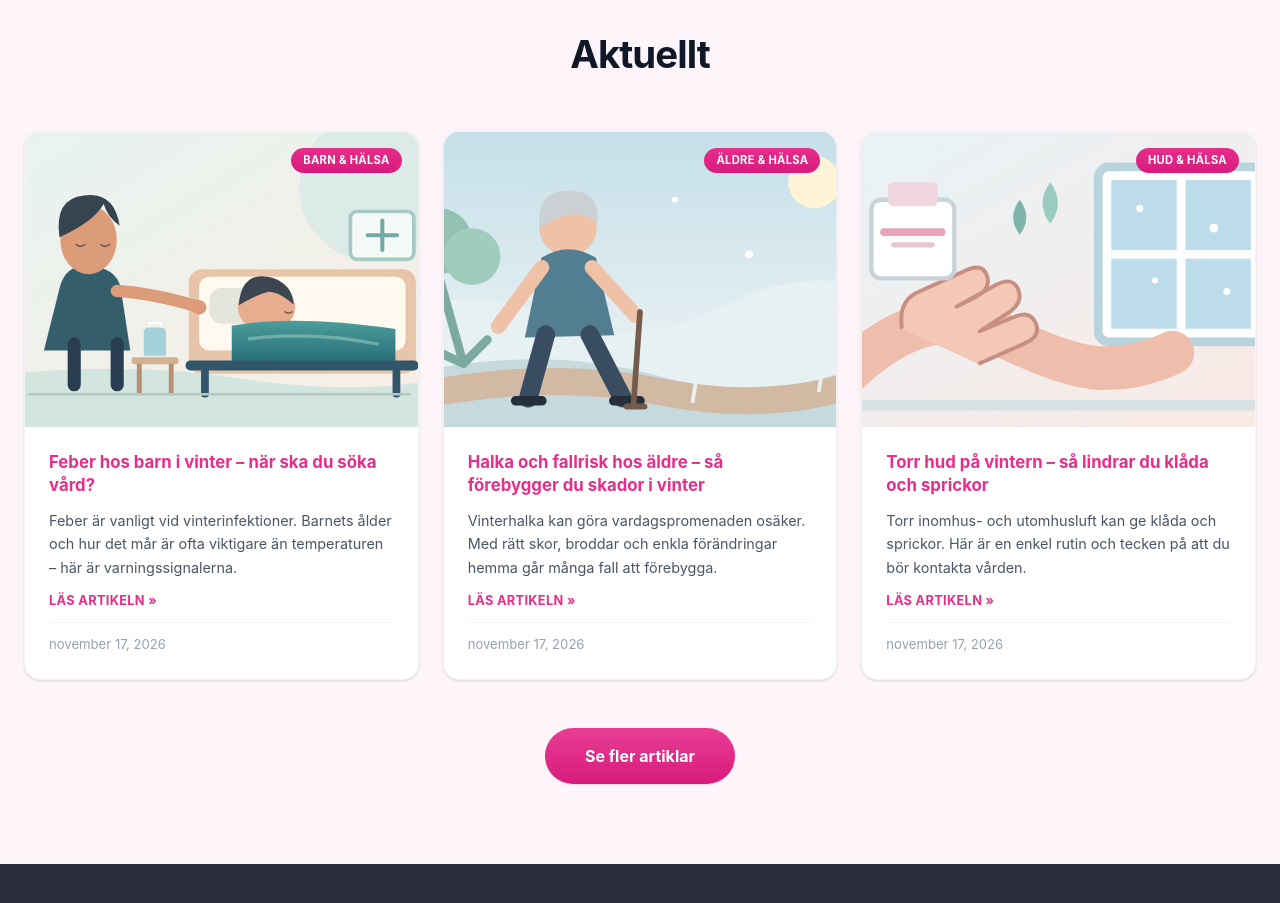
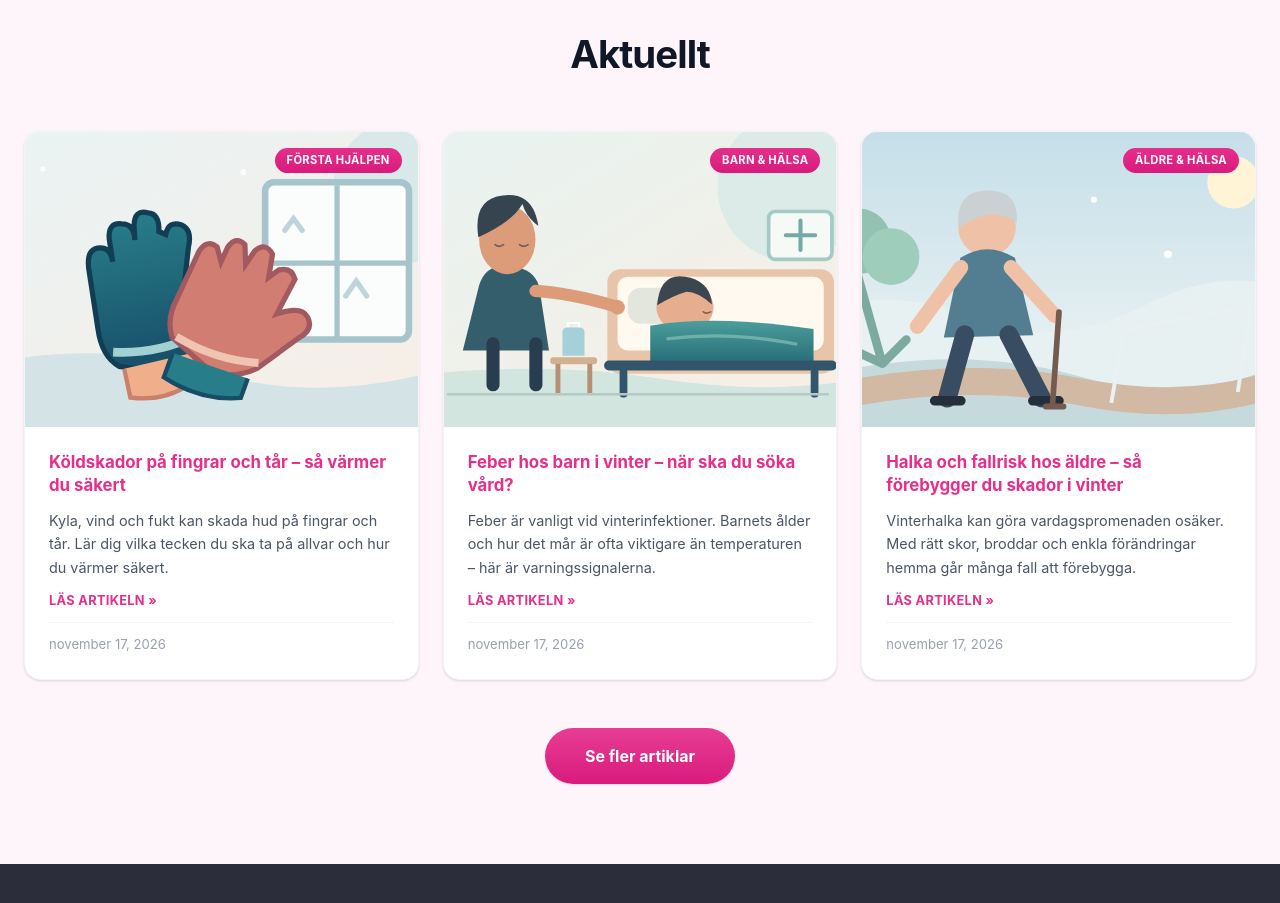
Before and after one commit to hannihalabi/hemlakare.se, a Next.js app: page / in a window 1280 px wide. Shown: the part 6960-7863 px from the top of the page. Built offline with nearby package versions, Linux system fonts and the light colour scheme.

Commit message:
feat(aktuellt): guide om köldskador och säker uppvärmning med originalillustration

```diff
--- /dev/null
+++ b/src/data/articles/koldskador-fingrar-tar-nar-soka-vard-vintern-2026.ts
@@ -0,0 +1,105 @@
+import type { Article } from "./types";
+
+const article: Article = {
+  "slug": "koldskador-fingrar-tar-nar-soka-vard-vintern-2026",
+  "title": "Köldskador på fingrar och tår – så värmer du säkert",
+  "h1": "Domnade fingrar eller tår i kylan? Så gör du",
+  "seoTitle": "Köldskador och förfrysning – symtom och första hjälpen",
+  "metaDescription": "Vita, domnade fingrar eller tår efter kyla? Lär dig värma försiktigt, undvika vanliga misstag och känna igen köldskador som kräver vård.",
+  "tag": "FÖRSTA HJÄLPEN",
+  "date": "november 17, 2026",
+  "publishedAtIso": "2026-11-17",
+  "image": "/bilder/artiklar/koldskador-fingrar-tar-vintern-2026.svg",
+  "imageAlt": "Egen redaktionell illustration av vinterklädda händer, mössa och en varm inomhusmiljö, med mjuka vinterfärger.",
+  "authorName": "Hemläkare.se redaktion",
+  "targetQuery": "köldskador fingrar tår vad göra när söka vård",
+  "excerpt": "Kyla, vind och fukt kan skada hud på fingrar och tår. Lär dig vilka tecken du ska ta på allvar och hur du värmer säkert.",
+  "summary": "Avbryt nedkylningen direkt vid blek, kall eller domnad hud. Gå in, byt till torra kläder och värm försiktigt hud mot hud. Undvik hett vatten, massage och att tina djupa köldskador om kroppsdelen riskerar att frysa igen. Sök vård genast om huden är hård, känseln eller färgen inte återkommer, rörelseförmågan påverkas eller blodfyllda blåsor uppstår.",
+  "keyTakeaways": [
+    "Köldskador drabbar ofta fingrar, tår, öron, näsa och kinder.",
+    "Gå in i värmen, byt våta kläder och värm varsamt hud mot hud.",
+    "Använd inte hett vatten, värmedyna eller massage på köldskadad hud.",
+    "Hård hud, kvarstående känselbortfall, blodfyllda blåsor eller svårighet att röra kroppsdelen kräver snabb vårdkontakt."
+  ],
+  "body": "När fingrar eller tår blir vita, kalla och domnade under en vinterpromenad kan det vara ett tidigt tecken på köldskada. Avbryt nedkylningen och gå in i värmen direkt. De flesta ytliga köldskador läker, men djupare skador kan ge bestående problem. Här får du praktiska råd som följer 1177:s svenska rekommendationer.",
+  "sections": [
+    {
+      "id": "symtom",
+      "title": "Hur känner du igen en köldskada?",
+      "body": [
+        "Huden kan först göra ont och sedan tappa känseln. Den känns kall och kan bli blek eller vitaktig. Vid fortsatt nedkylning kan huden bli röd eller blåaktig. På mörkare hud kan färgförändringen vara svårare att se; kontrollera därför också känsel, temperatur och hudens fasthet.",
+        "När området värms upp kan det sticka, bulta eller göra ont. Svullnad och blåsor kan komma senare. Hård hud, blodfyllda blåsor och kvarstående domning talar för en allvarligare skada."
+      ]
+    },
+    {
+      "id": "forsta-hjalpen",
+      "title": "Första hjälpen – steg för steg",
+      "bullets": [
+        "Ta dig inomhus eller i lä och avbryt nedkylningen.",
+        "Byt till torra kläder och ta av ringar innan fingrarna svullnar.",
+        "Värm varsamt hud mot hud: håll händerna i armhålorna eller en kall kind mot en varm hand.",
+        "Drick något varmt om du är vaken och kan svälja normalt.",
+        "Fortsätt försiktig uppvärmning av en ytlig skada tills normal känsel och färg återkommer."
+      ],
+      "body": [
+        "Om du misstänker en djup köldskada och inte kan garantera att kroppsdelen förblir varm tills vård ges, ska du inte tina upp den själv. Upprepad nedfrysning efter upptining kan förvärra skadan. Sök vård."
+      ]
+    },
+    {
+      "id": "undvik",
+      "title": "Tre misstag som kan förvärra skadan",
+      "bullets": [
+        "Lägg inte den domnade huden mot element, värmedyna eller i hett vatten. Du kan bränna dig utan att märka det.",
+        "Gnugga eller massera inte det skadade området.",
+        "Gå inte på förfrusna fötter om det kan undvikas; belastningen kan förvärra skadan."
+      ],
+      "body": [
+        "Alkohol kan ge en falsk känsla av värme och göra det svårare att märka nedkylning. Använd hellre varma, torra kläder och skydd mot vind."
+      ]
+    },
+    {
+      "id": "sok-vard",
+      "title": "När ska du söka vård?",
+      "body": [
+        "Kontakta genast vårdcentral eller jouröppen mottagning om huden känns hård, om färg eller känsel inte återkommer trots att nedkylningen avbrutits, om du har svårt att röra kroppsdelen eller om det finns blodfyllda, illaluktande eller smärtande blåsor. Sök akutmottagning om dessa mottagningar är stängda.",
+        "Ett barn under ett år som verkar må dåligt efter nedkylning ska bedömas skyndsamt. Om svullnad eller blåsor finns kvar efter två veckor bör du kontakta vårdcentral. Ring 1177 för hjälp att bedöma vart du ska vända dig. Vid medvetslöshet eller annat livshotande tillstånd: ring 112."
+      ]
+    },
+    {
+      "id": "forebygg",
+      "title": "Så förebygger du köldskador under vintern",
+      "body": [
+        "Skydda fingrar, tår, kinder, näsa och öron mot vind och fukt. Använd torra vantar, varma strumpor och skor som inte sitter för hårt. Byt blöta kläder snabbt och ta pauser i värmen.",
+        "Kontrollera regelbundet att du kan röra fingrar och tår och fortfarande känner beröring. Barn, äldre och personer som tidigare fått köldskador kan vara särskilt känsliga för kyla."
+      ]
+    }
+  ],
+  "faq": [
+    {
+      "question": "Ska jag värma domnade fingrar i varmt vatten?",
+      "answer": "Nej, undvik hett vatten. Värm varsamt hud mot hud, till exempel med händerna i armhålorna, enligt 1177."
+    },
+    {
+      "question": "Är vita fingrar alltid en förfrysning?",
+      "answer": "Nej. Färgskiftningar kan ha flera orsaker. Efter kyla är kvarstående domning, hård hud eller blåsor varningssignaler som behöver bedömas."
+    },
+    {
+      "question": "När behöver jag söka vård samma dag?",
+      "answer": "Vid hård hud, kvarstående färg- eller känselbortfall, svårighet att röra kroppsdelen eller blodfyllda blåsor ska du kontakta vården genast."
+    }
+  ],
+  "sources": [
+    {
+      "title": "Köldskador – förfrysning",
+      "publisher": "1177",
+      "url": "https://www.1177.se/olyckor--skador/brannskador-och-koldskador/koldskador/"
+    },
+    {
+      "title": "Brännskador och köldskador",
+      "publisher": "1177",
+      "url": "https://www.1177.se/Gotland/olyckor--skador/brannskador-och-koldskador/"
+    }
+  ]
+};
+
+export default article;
--- a/src/data/articles/registry.ts
+++ b/src/data/articles/registry.ts
@@ -1,4 +1,5 @@
 import type { Article } from "./types";
+import koldskador2026 from "./koldskador-fingrar-tar-nar-soka-vard-vintern-2026";
 import feberBarn2026 from "./feber-hos-barn-nar-soka-vard-vintern-2026";
 import halkrisk2026 from "./fallrisk-aldre-halka-vintern-2026";
 import torrHud2026 from "./torr-hud-vintern-nar-soka-vard-2026";
@@ -22,6 +23,7 @@ import searchGuide1 from "./blodande-leverflack";
 import searchGuide2 from "./vard-hemma-hembesok-hemsjukvard";
 
 const publishedArticles: Article[] = [
+  koldskador2026,
   feberBarn2026,
   halkrisk2026,
   torrHud2026,
```
Also changed, not shown: public/bilder/artiklar/koldskador-fingrar-tar-vintern-2026.svg (added).
